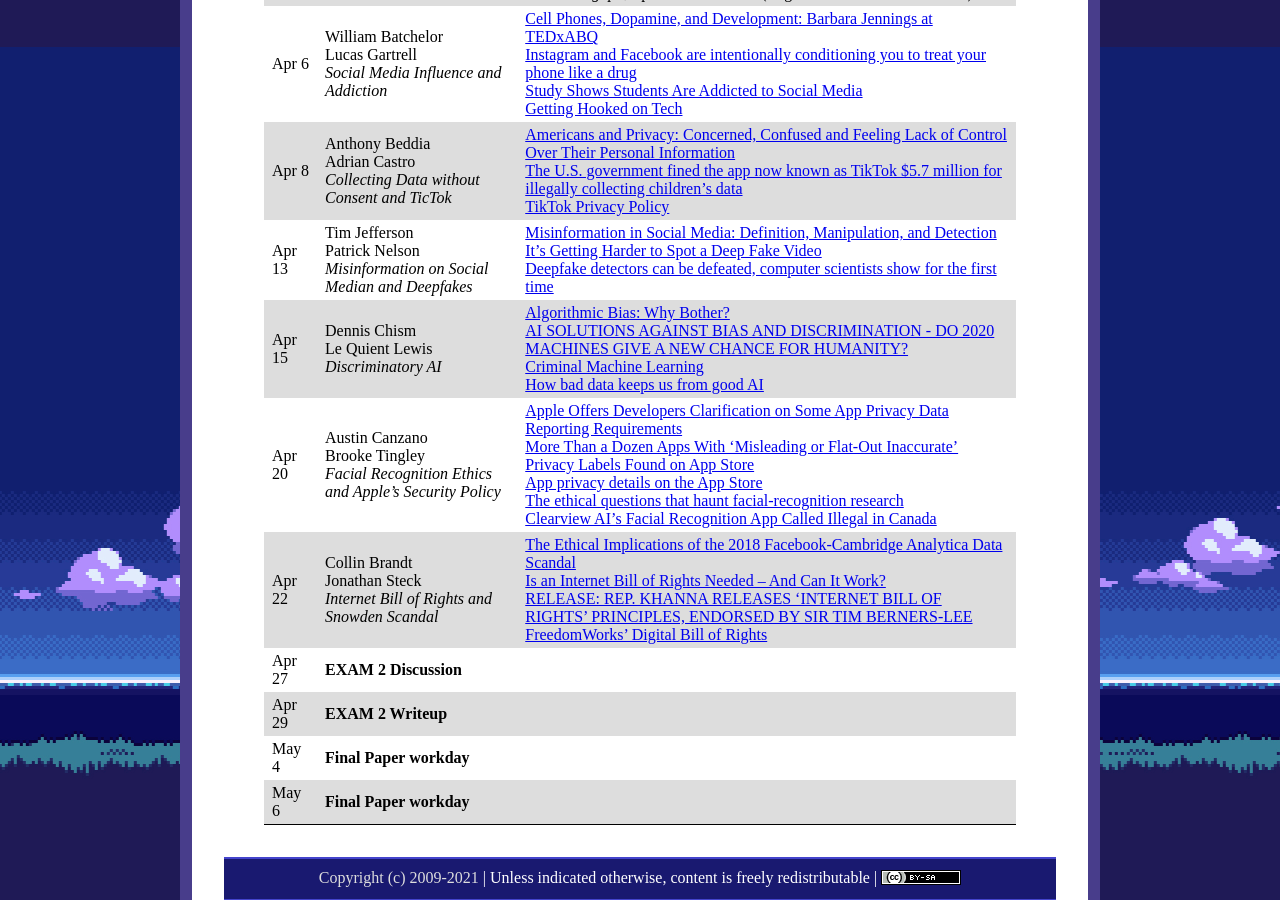
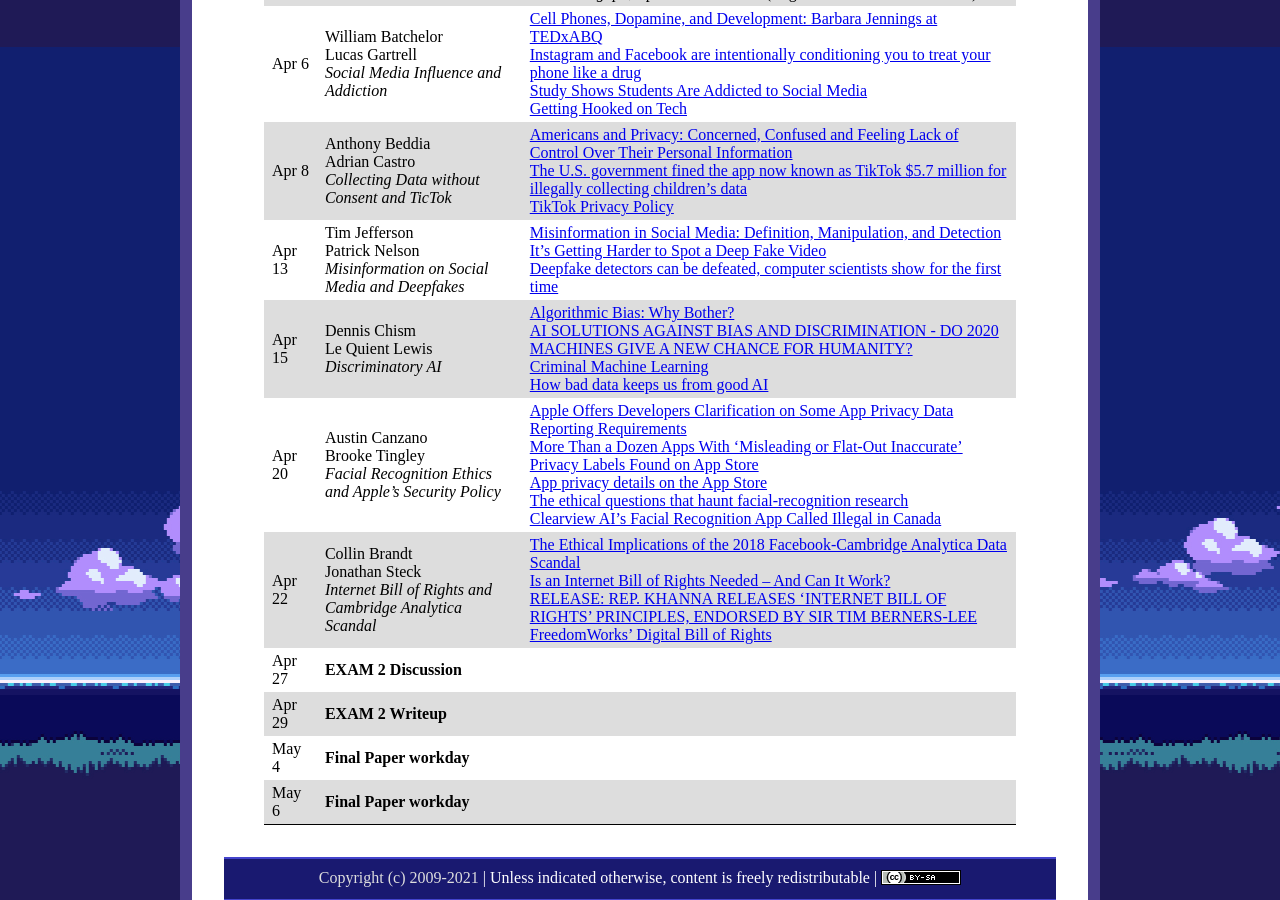
Before and after one commit to ycpcs/cs456-spring2021, a Jekyll site: the page built from schedule/index.md, in a window 1280 px wide and 900 px high, scrolled down 1753 px. Built offline with Jekyll 4.4.1, drawn with Linux system fonts in a browser that asks for light colours.

Commit message:
fix topics
fix topics

```diff
--- a/schedule/index.md
+++ b/schedule/index.md
@@ -34,10 +34,10 @@ All reading materials can be accessed via [Schmidt Library](http://library.ycp.e
 > Apr 1   | Rob Doster <br> Rob Politi <br /> *Teaching Technology and Children* | [Guiding Principles for Use of Technology with Early Learners](https://tech.ed.gov/earlylearning/principles/) <br /> [Screen time and young children: Promoting health and development in a digital world](https://www.ncbi.nlm.nih.gov/pmc/articles/PMC5823000/pdf/pxx123.pdf) <br /> *Toddlers and technology: can computers and smart devices bridge the education gap?*, Spencer Sutherland (Regional Business News - 8/14) |
 > Apr 6   | William Batchelor <br> Lucas Gartrell <br /> *Social Media Influence and Addiction* | [Cell Phones, Dopamine, and Development: Barbara Jennings at TEDxABQ](https://www.youtube.com/watch?v=kGZvNbfrNag&t=1s) <br /> [Instagram and Facebook are intentionally conditioning you to treat your phone like a drug](https://www.businessinsider.com/facebook-has-been-deliberately-designed-to-mimic-addictive-painkillers-2018-12) <br /> [Study Shows Students Are Addicted to Social Media](https://cacm.acm.org/news/87245-study-shows-students-are-addicted-to-social-media/fulltext) <br /> [Getting Hooked on Tech](https://cacm.acm.org/magazines/2018/6/228032-getting-hooked-on-tech/fulltext) |
 > Apr 8   | Anthony Beddia <br> Adrian Castro <br /> *Collecting Data without Consent and TicTok* | [Americans and Privacy: Concerned, Confused and Feeling Lack of Control Over Their Personal Information](https://www.pewresearch.org/internet/2019/11/15/americans-and-privacy-concerned-confused-and-feeling-lack-of-control-over-their-personal-information/) <br /> [The U.S. government fined the app now known as TikTok $5.7 million for illegally collecting children’s data](https://www.washingtonpost.com/technology/2019/02/27/us-government-fined-app-now-known-tiktok-million-illegally-collecting-childrens-data/) <br /> [TikTok Privacy Policy](https://www.tiktok.com/legal/privacy-policy?lang=en)|
-> Apr 13  | Tim Jefferson <br> Patrick Nelson <br /> *Misinformation on Social Median and Deepfakes* | [Misinformation in Social Media: Definition, Manipulation, and Detection](https://www.kdd.org/exploration_files/8._CR.10.Misinformation_in_social_media_-_Final.pdf) <br /> [It’s Getting Harder to Spot a Deep Fake Video](https://www.youtube.com/watch?v=gLoI9hAX9dw) <br /> [Deepfake detectors can be defeated, computer scientists show for the first time](https://www.sciencedaily.com/releases/2021/02/210208161927.htm) |
+> Apr 13  | Tim Jefferson <br> Patrick Nelson <br /> *Misinformation on Social Media and Deepfakes* | [Misinformation in Social Media: Definition, Manipulation, and Detection](https://www.kdd.org/exploration_files/8._CR.10.Misinformation_in_social_media_-_Final.pdf) <br /> [It’s Getting Harder to Spot a Deep Fake Video](https://www.youtube.com/watch?v=gLoI9hAX9dw) <br /> [Deepfake detectors can be defeated, computer scientists show for the first time](https://www.sciencedaily.com/releases/2021/02/210208161927.htm) |
 > Apr 15  | Dennis Chism <br> Le Quient Lewis <br /> *Discriminatory AI* | [Algorithmic Bias: Why Bother?](https://cmr.berkeley.edu/2020/11/algorithmic-bias/) <br /> [AI SOLUTIONS AGAINST BIAS AND DISCRIMINATION - DO 2020 MACHINES GIVE A NEW CHANCE FOR HUMANITY?](https://sigmoidal.io/how-to-build-inclusive-fair-ai-solutions/) <br /> [Criminal Machine Learning](https://www.youtube.com/watch?v=rga2-d1oi30) <br /> [How bad data keeps us from good AI](https://www.youtube.com/watch?v=WSteyxgQqRc) |
 > Apr 20  | Austin Canzano <br> Brooke Tingley <br /> *Facial Recognition Ethics and Apple's Security Policy* | [Apple Offers Developers Clarification on Some App Privacy Data Reporting Requirements](https://www.macrumors.com/2021/02/23/app-privacy-labels-developer-info/) <br /> [More Than a Dozen Apps With 'Misleading or Flat-Out Inaccurate' Privacy Labels Found on App Store](https://www.macrumors.com/2021/01/29/app-store-privacy-labels-accuracy-report/) <br /> [App privacy details on the App Store](https://developer.apple.com/app-store/app-privacy-details/) <br /> [The ethical questions that haunt facial-recognition research](https://www.nature.com/articles/d41586-020-03187-3) <br /> [Clearview AI’s Facial Recognition App Called Illegal in Canada](https://www.nytimes.com/2021/02/03/technology/clearview-ai-illegal-canada.html) |
-> Apr 22  | Collin Brandt <br> Jonathan Steck <br /> *Internet Bill of Rights and Snowden Scandal* | [The Ethical Implications of the 2018 Facebook-Cambridge Analytica Data Scandal](https://repositories.lib.utexas.edu/bitstream/handle/2152/80574/AroraZinolabediniThe%20Ethical%20Implications%20of%20the%202018%20Facebook-Cambridge%20Analytica%20Data%20Scandal.pdf?sequence=2&isAllowed=y) <br /> [Is an Internet Bill of Rights Needed – And Can It Work?](https://www.cpomagazine.com/data-privacy/is-an-internet-bill-of-rights-needed-and-can-it-work/) <br /> [RELEASE: REP. KHANNA RELEASES ‘INTERNET BILL OF RIGHTS’ PRINCIPLES, ENDORSED BY SIR TIM BERNERS-LEE](https://khanna.house.gov/media/press-releases/release-rep-khanna-releases-internet-bill-rights-principles-endorsed-sir-tim) <br /> [FreedomWorks’ Digital Bill of Rights](https://fw-d7-freedomworks-org.s3.amazonaws.com/FreedomWorks%20Digital%20Bill%20of%20Rights.pdf) |
+> Apr 22  | Collin Brandt <br> Jonathan Steck <br /> *Internet Bill of Rights and Cambridge Analytica Scandal* | [The Ethical Implications of the 2018 Facebook-Cambridge Analytica Data Scandal](https://repositories.lib.utexas.edu/bitstream/handle/2152/80574/AroraZinolabediniThe%20Ethical%20Implications%20of%20the%202018%20Facebook-Cambridge%20Analytica%20Data%20Scandal.pdf?sequence=2&isAllowed=y) <br /> [Is an Internet Bill of Rights Needed – And Can It Work?](https://www.cpomagazine.com/data-privacy/is-an-internet-bill-of-rights-needed-and-can-it-work/) <br /> [RELEASE: REP. KHANNA RELEASES ‘INTERNET BILL OF RIGHTS’ PRINCIPLES, ENDORSED BY SIR TIM BERNERS-LEE](https://khanna.house.gov/media/press-releases/release-rep-khanna-releases-internet-bill-rights-principles-endorsed-sir-tim) <br /> [FreedomWorks’ Digital Bill of Rights](https://fw-d7-freedomworks-org.s3.amazonaws.com/FreedomWorks%20Digital%20Bill%20of%20Rights.pdf) |
 > Apr 27  | **EXAM 2 Discussion** | |
 > Apr 29  | **EXAM 2 Writeup** | |
 > May 4   | **Final Paper workday** | |
```
